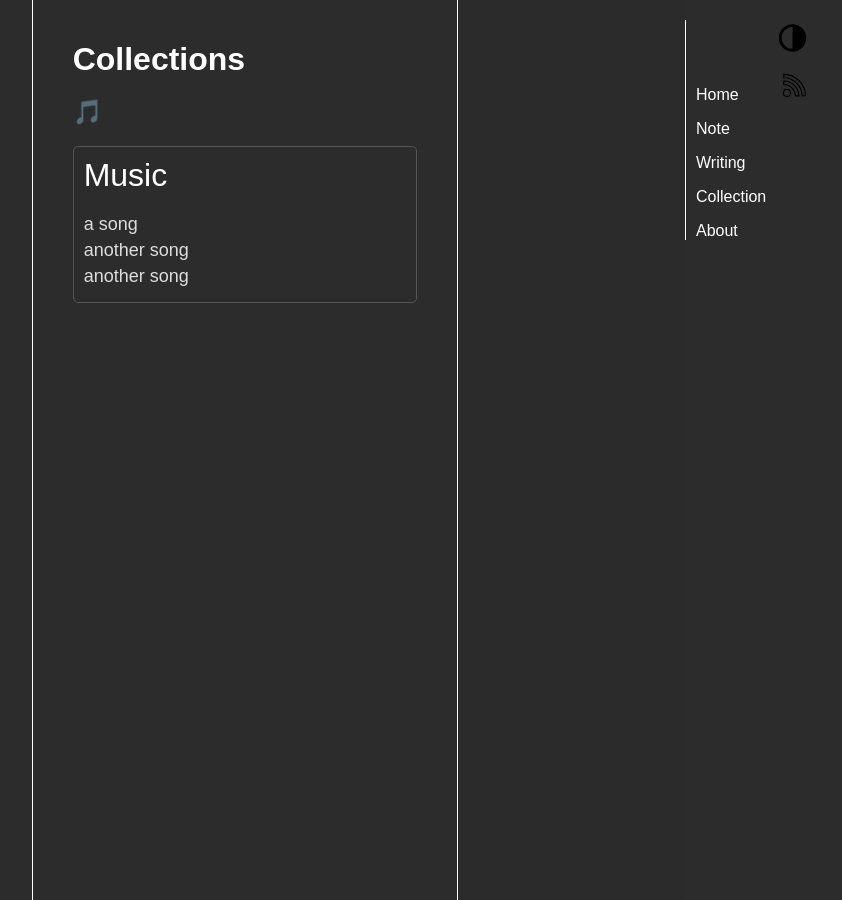
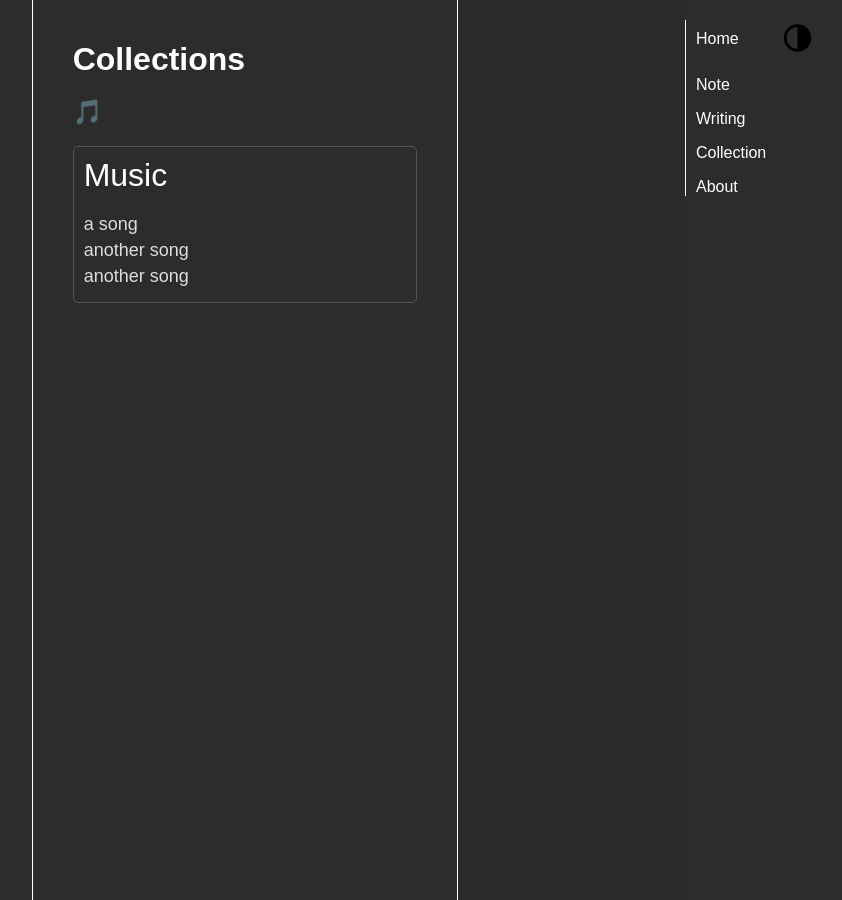
Before and after one commit to faithk7/faithk7.github.io, a Jekyll site: the page built from collection.html, in a window 1280 px wide. Shown: the whole page, without its empty margins (395-1237 px from the left). Built offline with Jekyll 4.4.1, drawn with Linux system fonts in a browser that asks for light colours.

Commit message:
t: able to modify the vertical align to be the middle but the rss disappers

```diff
--- a/_includes/nav.html
+++ b/_includes/nav.html
@@ -14,12 +14,12 @@
             <ul class="c-navbar-items">
                 <li class="o-navbar-item"><a href="{{ '/' | relative_url }}">Home</a>
                     <div class="c-setting-container">
-                        <button id="dark-mode-toggle">
+                        <button id="dark-mode-toggle" class="o-setting-icon">
                             <!-- <img src="{{ '/assets/night.svg' | relative_url }}" alt="Icon Description"
                                 class="o-setting-icon" /> -->
                             {% include svg_switch.html %}
                         </button>
-                        <a href="/feed.xml">
+                        <a href="/feed.xml" class="o-setting-icon">
                             <!-- <img src="{{ '/assets/rss.svg' | relative_url }}" alt="Icon Description"
                                 class="o-setting-icon" /> -->
                             {% include svg_rss.html %}
--- a/assets/nav.css
+++ b/assets/nav.css
@@ -70,6 +70,7 @@
 .c-setting-container {
     display: inline-block;
     margin-left: 30px;
+    vertical-align: middle;
 }
 
 .o-setting-icon {
@@ -86,7 +87,6 @@
     cursor: pointer;
 }
 
-svg.o-setting-icon {
-    width: 32px;
-    height: 32px;
+.o-setting-icon {
+    display: inline-block;
 }
```
